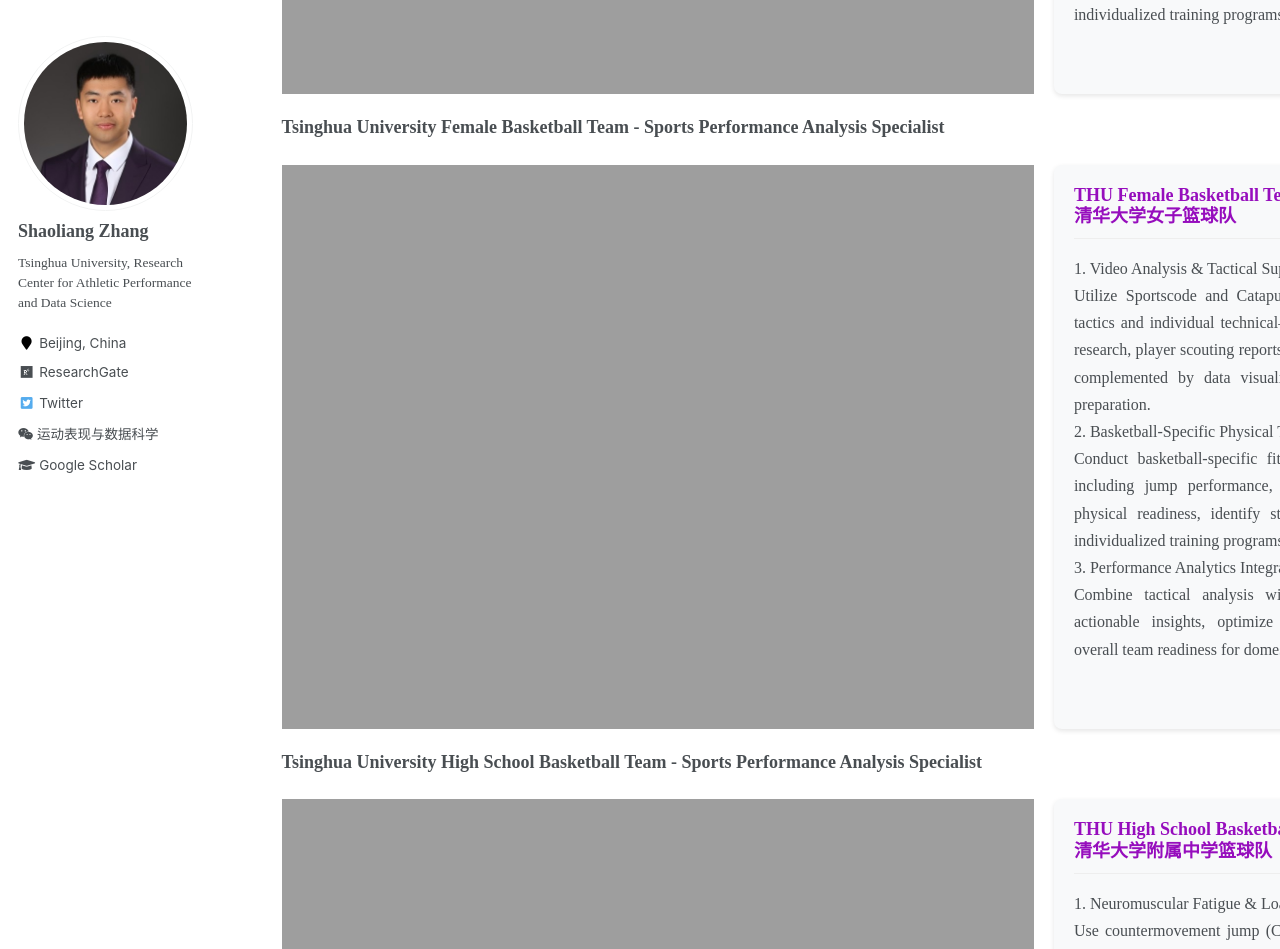
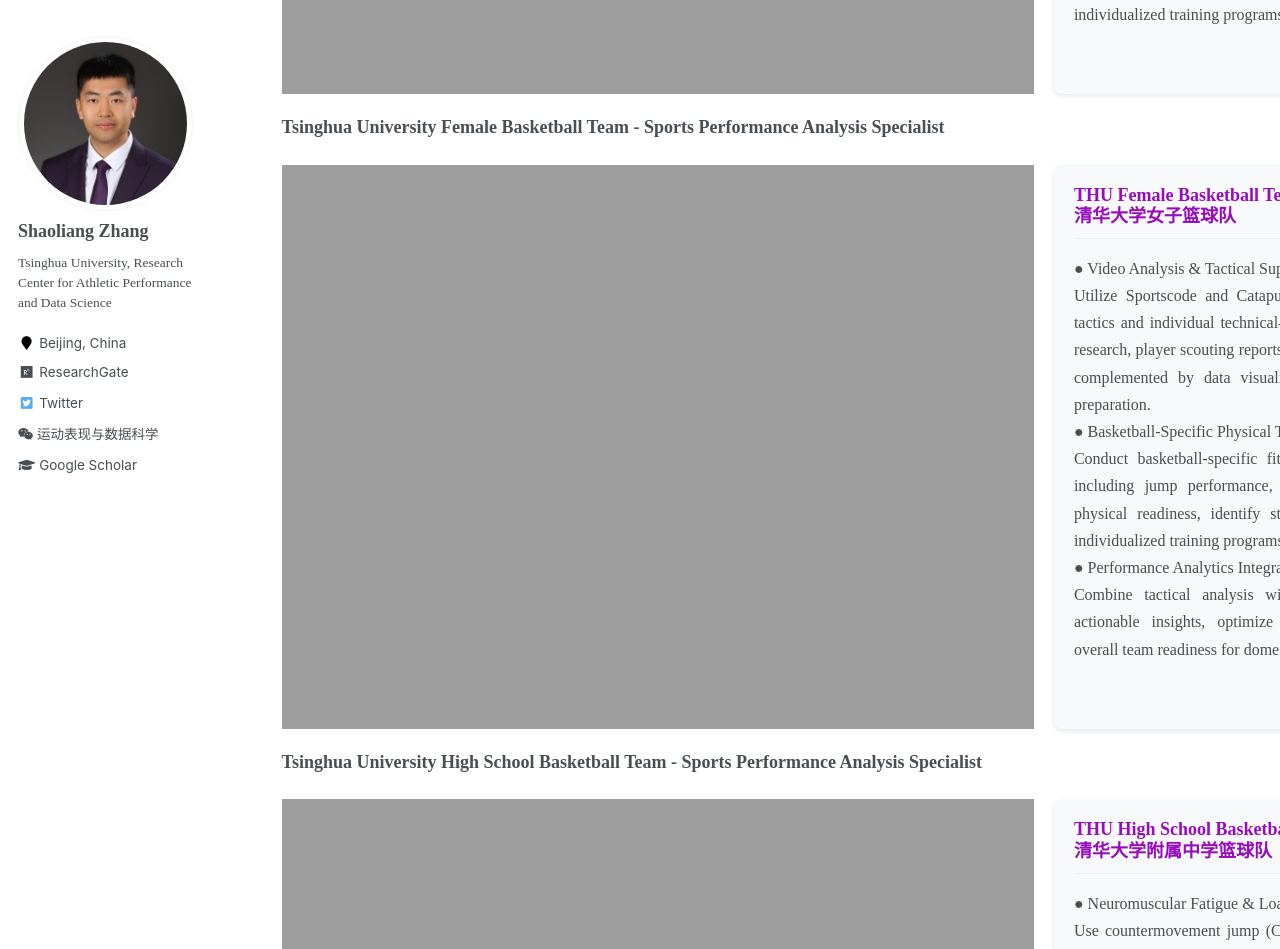
Before and after one commit to sportssuper/ZSL, a Jekyll site: the page built from _pages/services.md, in a window 1280 px wide and 1400 px high, scrolled down 1291 px. Shown: the top 949 px of the window. Built offline with Jekyll 4.4.1, drawn with Linux system fonts in a browser that asks for light colours; a script that is not in the unit is left out; some of the changed text lies outside the part shown.

Commit message:
Update services.md

```diff
--- a/_pages/services.md
+++ b/_pages/services.md
@@ -36,12 +36,12 @@ redirect_from:
       Chinese Female Basketball Team<br>中国国家女子篮球队
     </h3>
     <p style="line-height: 1.7; font-size: 16px; margin-bottom: 0;text-align: justify; text-justify: inter-word;">
-    1. Video Analysis & Tactical Support<br>
+    ● Video Analysis & Tactical Support<br>
     Use Sportscode and Catapult Vision to analyze opponents’ team tactics and individual technical–tactical tendencies. Produce analytical research, player scouting reports, and breakdowns of basketball X’s and O’s strategy, complemented by data visualizations for coaching staff to inform game preparation.<br>
-    2. Load Monitoring & Performance Optimization<br>
+    ● Load Monitoring & Performance Optimization<br>
     Monitor players’ training and match loads using Catapult and Firstbeat, tracking metrics such as PlayerLoad. Analyze data to manage fatigue, optimize performance, and guide evidence-based training adjustments.
 <br>
-    3. Individual Player Analysis<br>
+    ● Individual Player Analysis<br>
     Leverage InStat and Synergy Sports Technology to perform personalized player analysis, assessing technical and tactical performance to support targeted development and strategic planning.
     </p>
 <!--     <div style="margin-top: 20px; font-size: 14px; font-weight: 600; color: #666; letter-spacing: 0.3px;">
@@ -64,12 +64,12 @@ redirect_from:
       THU Male Basketball Team<br>清华大学男子篮球队
     </h3>
     <p style="line-height: 1.7; font-size: 16px; margin-bottom: 0;text-align: justify; text-justify: inter-word;">
-    1. Video Analysis & Tactical Support<br>
+    ● Video Analysis & Tactical Support<br>
     Use Sportscode and Catapult Vision to analyze opponents’ team tactics and individual technical–tactical tendencies. Produce analytical research, player scouting reports, and X’s and O’s strategy breakdowns, supported by data visualizations for coaching staff to inform game preparation.<br>
-    2. Training & Match Load Monitoring<br>
+    ● Training & Match Load Monitoring<br>
     Monitor players’ training and match loads using Catapult and Firstbeat, tracking metrics such as PlayerLoad. Analyze data to manage fatigue, optimize performance, and guide evidence-based training adjustments.
 <br>
-    3. Basketball-Specific Physical Testing<br>
+    ● Basketball-Specific Physical Testing<br>
     Conduct basketball-specific fitness and neuromuscular tests, including assessments of jump performance, sprinting, and agility, to track physical readiness, identify strengths and weaknesses, and support individualized training programs.
     </p>
 
@@ -91,12 +91,12 @@ redirect_from:
       THU Female Basketball Team<br>清华大学女子篮球队
     </h3>
     <p style="line-height: 1.7; font-size: 16px; margin-bottom: 0;text-align: justify; text-justify: inter-word;">
-    1. Video Analysis & Tactical Support<br>
+    ● Video Analysis & Tactical Support<br>
     Utilize Sportscode and Catapult Vision to analyze opponents’ team tactics and individual technical–tactical tendencies. Produce analytical research, player scouting reports, and X’s and O’s strategy breakdowns, complemented by data visualizations to support coaches in game preparation.<br>
-    2. Basketball-Specific Physical Testing<br>
+    ● Basketball-Specific Physical Testing<br>
     Conduct basketball-specific fitness and neuromuscular assessments, including jump performance, sprinting, and agility tests, to track physical readiness, identify strengths and weaknesses, and inform individualized training programs.
 <br>
-    3. Performance Analytics Integration<br>
+    ● Performance Analytics Integration<br>
    Combine tactical analysis with physical testing data to provide actionable insights, optimize competitive strategies, and enhance overall team readiness for domestic and international competition.
     </p>
 
@@ -123,12 +123,12 @@ redirect_from:
       THU High School Basketball Team<br>清华大学附属中学篮球队
     </h3>
     <p style="line-height: 1.7; font-size: 16px; margin-bottom: 0;text-align: justify; text-justify: inter-word;">
-    1. Neuromuscular Fatigue & Load Monitoring<br>
+    ● Neuromuscular Fatigue & Load Monitoring<br>
     Use countermovement jump (CMJ) testing to assess player readiness. Metrics such as RSI Mod, FT:CT, jump height, and impulse detect neuromuscular fatigue, distinguish between acute and chronic training load responses, and inform adjustments to training intensity.<br>
-    2. Recovery Tracking & Performance Optimization<br>
+    ● Recovery Tracking & Performance Optimization<br>
    Monitor post-training and post-competition recovery through CMJ and related measures, helping to prevent overtraining, optimize recovery strategies, and guide evidence-based training decisions.
 <br>
-    3. Physical Performance Correlation<br>
+    ● Physical Performance Correlation<br>
    Analyze relationships between CMJ performance and sprint speed, maximal strength (1RM), and explosive power, providing a reliable marker of overall athletic readiness for competition and targeted physical development.
     </p>
 
```
